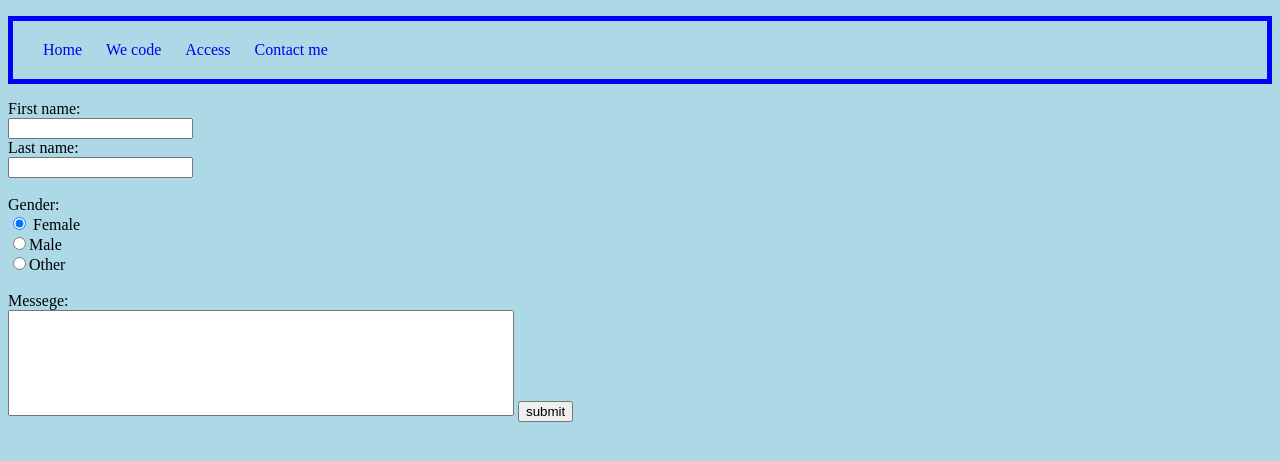
After one commit to ArwaNayef/personalpage, a Flask app: page /contactme in a window 1280 px wide. The commit adds this page. Shown: the top 461 px of the page. Run offline with Flask 2, Linux system fonts and the light colour scheme.

Commit message:
contactme.html

```diff
--- a/app.py
+++ b/app.py
@@ -1,4 +1,5 @@
-from flask import Flask, render_template
+from flask import Flask, render_template, request
+
 import random
 app = Flask(__name__)
 
@@ -22,5 +23,19 @@ def access ():
 	return render_template("access.html")
 
 
+@app.route("/contactme")
+def contactme ():
+	return render_template("contactme.html")
+
+@app.route("/contactme_response",methods= ['POST'])
+def contactmeres():
+	user_firstname= request.form["firstname"]
+	user_lastname= request.form["lastname"]
+	user_message= request.form["messege"]
+	user_gender= request.form["gender"]
+	#return user_firstname+ " " +user_lastname+ " " +user_messege + user_gender
+	return render_template("form-data.html", firstname=user_firstname,
+		lastname=user_lastname,user_message=message , user_gender=gender)
+
 if __name__ =="__main__":
 	app.run()
--- a/static/stylesheets/style1.css
+++ b/static/stylesheets/style1.css
@@ -39,3 +39,9 @@ li a{
 	width:500px;
 	margin:auto;
 }
+
+.sms{
+	width: 500px;
+	height: 100px;
+	resize: none;
+}
--- /dev/null
+++ b/templates/contactme.html
@@ -0,0 +1,24 @@
+{%extends "layout.html"%}
+{% block head %}
+	<link rel="stylesheet" type="text/css" href="../static/stylesheets/style1.css">
+{% endblock %}
+
+
+{% block body %}
+	<form action="{{ url_for('contactmeres')}}" method="post">
+		First name:<br>
+		<input type="text" name="firstname"><br>
+		Last name:<br>
+		<input type="text" name="lastname"><br><br>
+
+		Gender:<br>
+		<input type="radio" name="gender" value="Female" checked> Female <br>
+		<input type="radio" name="gender" value="Male" >Male <br>
+		<input type="radio" name="gender" value="other" >Other <br><br>
+
+		Messege:<br>
+		<textarea class="sms" type="text" name="messege"> </textarea>
+
+		<input type="submit" name="submit" value="submit"> <br>
+	</form>
+{% endblock %}
--- a/templates/layout.html
+++ b/templates/layout.html
@@ -4,11 +4,15 @@
 	{% block head %}{% endblock %}
 
 </head>
+
+
+
 <body>
 	<ul class="nav_bar">
 		<li><a href="/"> Home </a></li>
 		<li><a href="/wecode"> We code</a></li>
 		<li><a href="/access"> Access </a></li>
+		<li><a href="/contactme"> Contact me </a></li>
 	</ul>
 
 
```
Also changed, not shown: templates/form-data.html (added, +13 -0 lines), static/stylesheets/style2.py (added).
